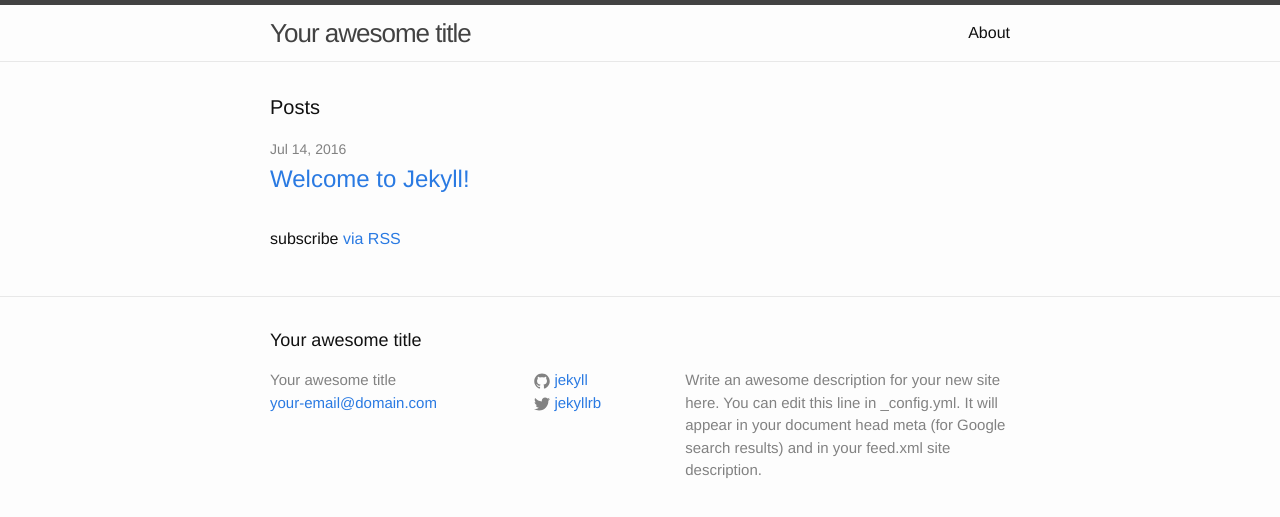
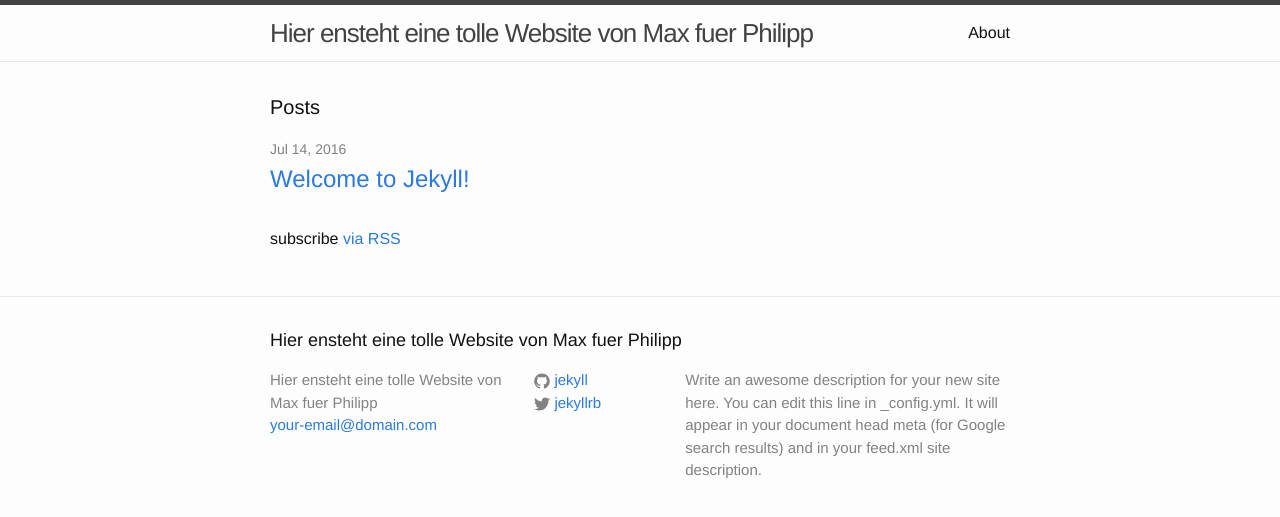
Before and after one commit to tipsymaxi/mysite, a Jekyll site: the page built from index.html, in a window 1280 px wide. Shown: the top 517 px of the page. Built offline with Jekyll 4.4.1, drawn with Linux system fonts in a browser that asks for light colours.

Commit message:
change config

```diff
--- a/_config.yml
+++ b/_config.yml
@@ -6,7 +6,7 @@
 # 'jekyll serve'. If you change this file, please restart the server process.
 
 # Site settings
-title: Your awesome title
+title: Hier ensteht eine tolle Website von Max fuer Philipp
 email: your-email@domain.com
 description: > # this means to ignore newlines until "baseurl:"
   Write an awesome description for your new site here. You can edit this
```
